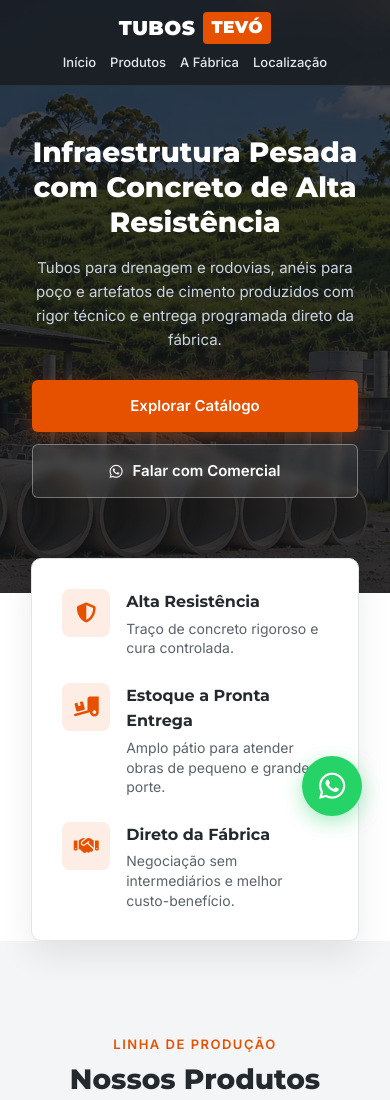
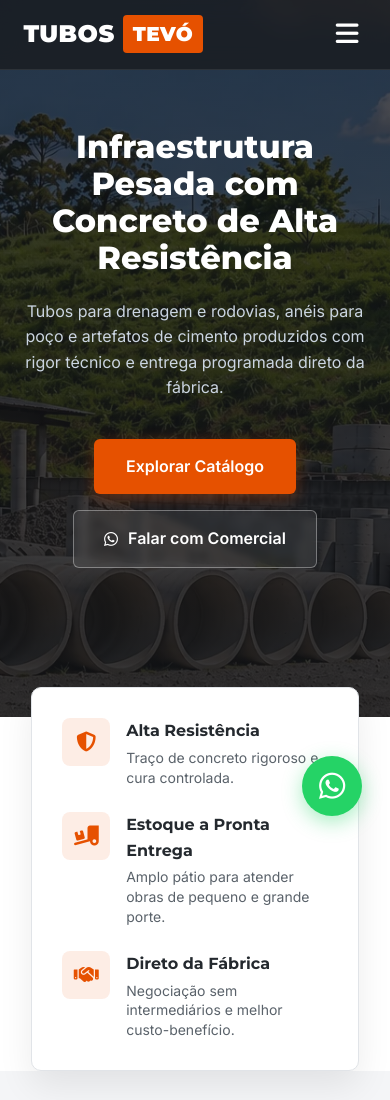
Before and after one commit to nexths/tubostevo, a plain HTML site: page index.html in a window 390 px wide. Shown: the top 1100 px of the page. Drawn offline with Linux system fonts and the light colour scheme.

Commit message:
Atualiza extensoes webp e menu hamburguer

```diff
--- a/index.html
+++ b/index.html
@@ -24,13 +24,17 @@
         <span class="tooltip-wpp">Orçamento Online</span>
     </a>
 
-    <!-- Navbar Glassmorphism -->
+    <!-- Navbar Glassmorphism com Menu Hambúrguer -->
     <header class="navbar" id="navbar">
         <a href="#home" class="logo">
             TUBOS <span>TEVÓ</span>
         </a>
 
-        <nav class="menu">
+        <button class="menu-toggle" id="menu-toggle" aria-label="Abrir menu">
+            <i class="fas fa-bars"></i>
+        </button>
+
+        <nav class="menu" id="menu">
             <a href="#home">Início</a>
             <a href="#produtos">Produtos</a>
             <a href="#empresa">A Fábrica</a>
@@ -41,7 +45,7 @@
         </nav>
     </header>
 
-    <!-- Hero Banner (Limpo, sem badge laranja) -->
+    <!-- Hero Banner -->
     <section id="home" class="hero">
         <div class="hero-overlay"></div>
         <div class="hero-content fade-up">
@@ -239,7 +243,7 @@
         </div>
     </footer>
 
-    <!-- Script Leve para Animação Fade-Up e Efeito na Navbar -->
+    <!-- Script Leve para Animação Fade-Up, Navbar e Menu Hambúrguer -->
     <script>
         document.addEventListener("DOMContentLoaded", () => {
             const observerOptions = {
@@ -266,6 +270,26 @@
                     navbar.classList.remove("scrolled");
                 }
             });
+
+            const menuToggle = document.getElementById("menu-toggle");
+            const menu = document.getElementById("menu");
+            const toggleIcon = menuToggle.querySelector("i");
+
+            menuToggle.addEventListener("click", () => {
+                menu.classList.toggle("active");
+                if (menu.classList.contains("active")) {
+                    toggleIcon.classList.replace("fa-bars", "fa-times");
+                } else {
+                    toggleIcon.classList.replace("fa-times", "fa-bars");
+                }
+            });
+
+            menu.querySelectorAll("a").forEach(link => {
+                link.addEventListener("click", () => {
+                    menu.classList.remove("active");
+                    toggleIcon.classList.replace("fa-times", "fa-bars");
+                });
+            });
         });
     </script>
 
--- a/style.css
+++ b/style.css
@@ -98,7 +98,7 @@ h1, h2, h3, h4, .logo {
 }
 
 /* ==========================================
-   NAVBAR
+   NAVBAR E MENU HAMBÚRGUER
 ========================================== */
 .navbar {
     position: fixed;
@@ -141,6 +141,16 @@ h1, h2, h3, h4, .logo {
     border-radius: 4px;
     font-size: 20px;
     letter-spacing: 0.5px;
+}
+
+.menu-toggle {
+    display: none;
+    background: none;
+    border: none;
+    color: var(--white);
+    font-size: 26px;
+    cursor: pointer;
+    padding: 4px 8px;
 }
 
 .menu {
@@ -365,7 +375,7 @@ h1, h2, h3, h4, .logo {
 }
 
 /* ==========================================
-   SEÇÃO PRODUTOS (CARDS MAIORES E MAIS COMPRIDOS)
+   SEÇÃO PRODUTOS
 ========================================== */
 .produtos-section {
     padding: 90px 6%;
@@ -396,7 +406,6 @@ h1, h2, h3, h4, .logo {
     box-shadow: 0 18px 36px rgba(0,0,0,0.12);
 }
 
-/* Aumentado de 220px para 290px para dar mais respiro e proporção às fotos */
 .product-img-container {
     position: relative;
     height: 290px;
@@ -734,71 +743,71 @@ footer {
 /* ==========================================
    RESPONSIVIDADE (MOBILE & TABLET)
 ========================================== */
+@media (max-width: 900px) {
+    .empresa-container, .contato-container {
+        flex-direction: column;
+    }
+
+    .empresa-img {
+        height: 320px;
+    }
+}
+
 @media (max-width: 768px) {
     .navbar,
     .navbar.scrolled {
-        padding: 12px 4%;
-        flex-direction: column;
-        gap: 8px;
+        padding: 15px 6%;
+        flex-direction: row;
+        justify-content: space-between;
     }
 
-    .logo {
-        font-size: 20px;
-    }
-
-    .logo span {
-        font-size: 17px;
-        padding: 2px 8px;
+    .menu-toggle {
+        display: block;
     }
 
     .menu {
-        gap: 14px;
-        flex-wrap: wrap;
-        justify-content: center;
+        position: absolute;
+        top: 100%;
+        left: 0;
+        width: 100%;
+        background: rgba(24, 26, 29, 0.98);
+        backdrop-filter: blur(12px);
+        flex-direction: column;
+        align-items: center;
+        gap: 20px;
+        padding: 0 20px;
+        max-height: 0;
+        overflow: hidden;
+        opacity: 0;
+        border-bottom: 1px solid rgba(255, 255, 255, 0.08);
+        transition: all 0.35s ease;
+    }
+
+    .menu.active {
+        max-height: 400px;
+        padding: 28px 20px;
+        opacity: 1;
     }
 
     .menu a {
-        font-size: 13px;
-    }
-
-    /* Esconde o botão redundante na navbar mobile para liberar espaço */
-    .menu .btn-nav {
-        display: none;
+        font-size: 16px;
     }
 
     .hero {
-        padding-top: 135px;
-        padding-bottom: 95px;
-        min-height: auto;
+        padding-top: 120px;
+        min-height: 85vh;
     }
 
     .hero-content h1 {
-        font-size: 28px;
-        line-height: 1.25;
-        margin-bottom: 16px;
+        font-size: 32px;
     }
 
     .hero-content p {
-        font-size: 15px;
-        margin-bottom: 28px;
-    }
-
-    .hero-buttons {
-        flex-direction: column;
-        align-items: stretch;
-        padding: 0 12px;
-        gap: 12px;
-    }
-
-    .btn-primary,
-    .btn-outline {
-        justify-content: center;
-        padding: 14px 20px;
-        font-size: 15px;
+        font-size: 16px;
     }
 
     .features-bar {
-        margin-top: -35px;
+        margin-top: -30px;
     }
 
     .products-grid {
```
